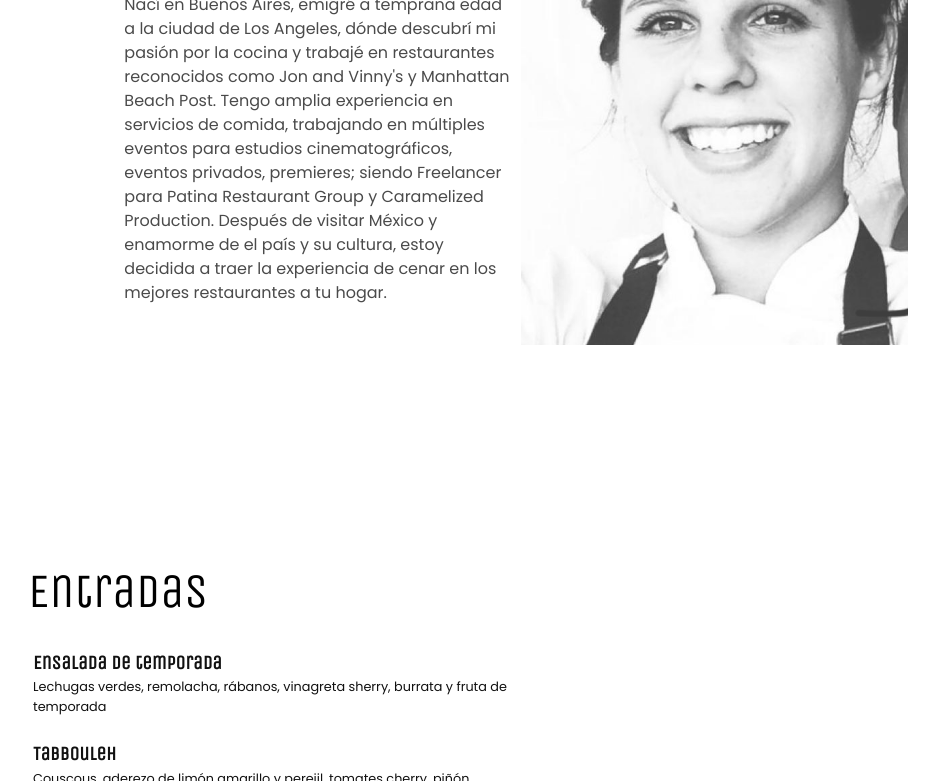
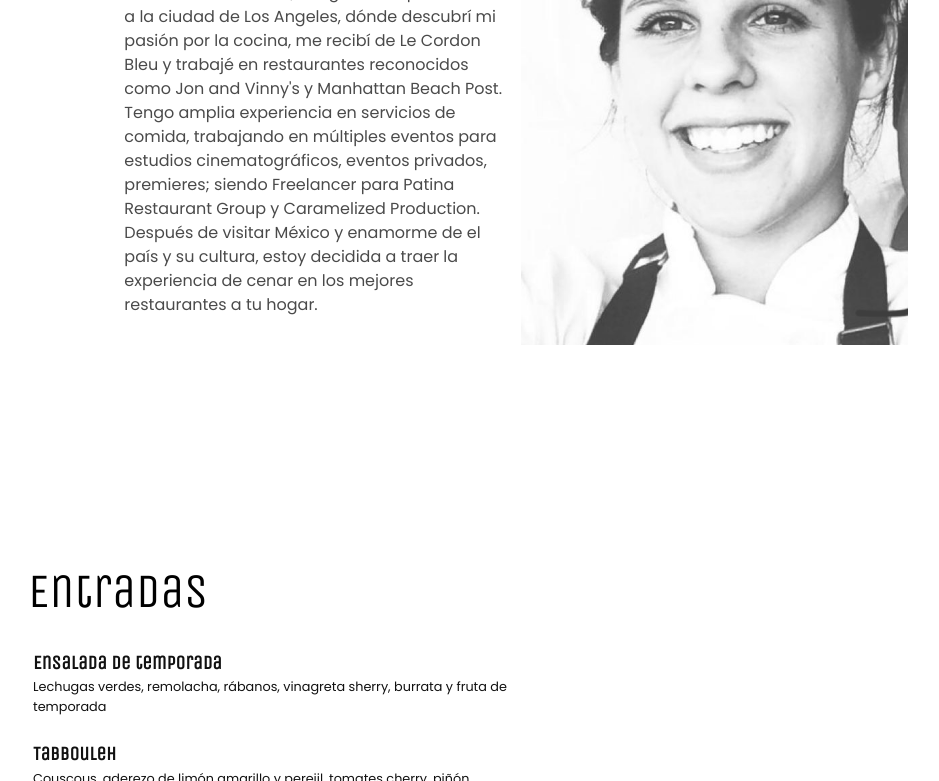
Before and after one commit to reneloperena/ticiana, a website: page index.html in a window 1280 px wide. Shown: the part 1080-1861 px from the top of the page, without its empty margins (124-1063 px from the left). Drawn offline with nearby package versions, Linux system fonts and the light colour scheme.

Commit message:
Add Le Cordon Bleu to bio

```diff
--- a/index.html
+++ b/index.html
@@ -52,7 +52,7 @@
             <div class='about centralize'>
               <h2>Chef</h2>
               <h3>Ticiana</h3>
-              <p>Nací en Buenos Aires, emigré a temprana edad a la ciudad de Los Angeles, dónde descubrí mi pasión por la cocina y trabajé en restaurantes reconocidos como Jon and Vinny's y Manhattan Beach Post. Tengo amplia experiencia en servicios de comida, trabajando en múltiples eventos para estudios cinematográficos, eventos privados, premieres; siendo Freelancer para Patina Restaurant Group y Caramelized Production. Después de visitar México y enamorme de el país y su cultura, estoy decidida a traer la experiencia de cenar en los mejores restaurantes a tu hogar.</p>
+              <p>Nací en Buenos Aires, emigré a temprana edad a la ciudad de Los Angeles, dónde descubrí mi pasión por la cocina, me recibí de Le Cordon Bleu y trabajé en restaurantes reconocidos como Jon and Vinny's y Manhattan Beach Post. Tengo amplia experiencia en servicios de comida, trabajando en múltiples eventos para estudios cinematográficos, eventos privados, premieres; siendo Freelancer para Patina Restaurant Group y Caramelized Production. Después de visitar México y enamorme de el país y su cultura, estoy decidida a traer la experiencia de cenar en los mejores restaurantes a tu hogar.</p>
             </div>
           </div>
           <div class="col col-md-6 col-lg-4">
```
